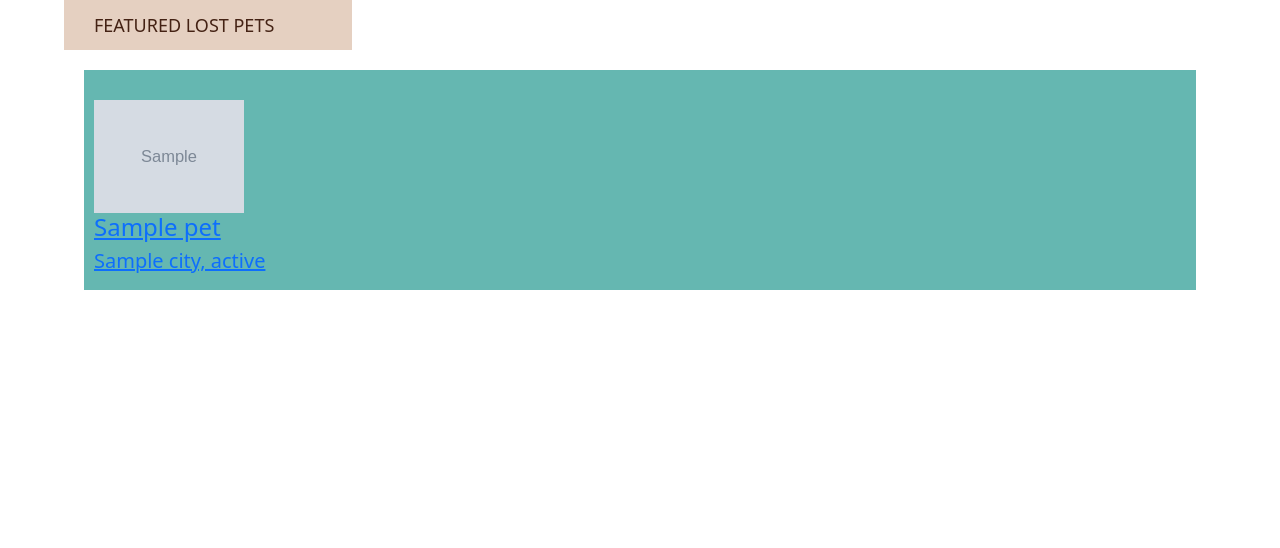
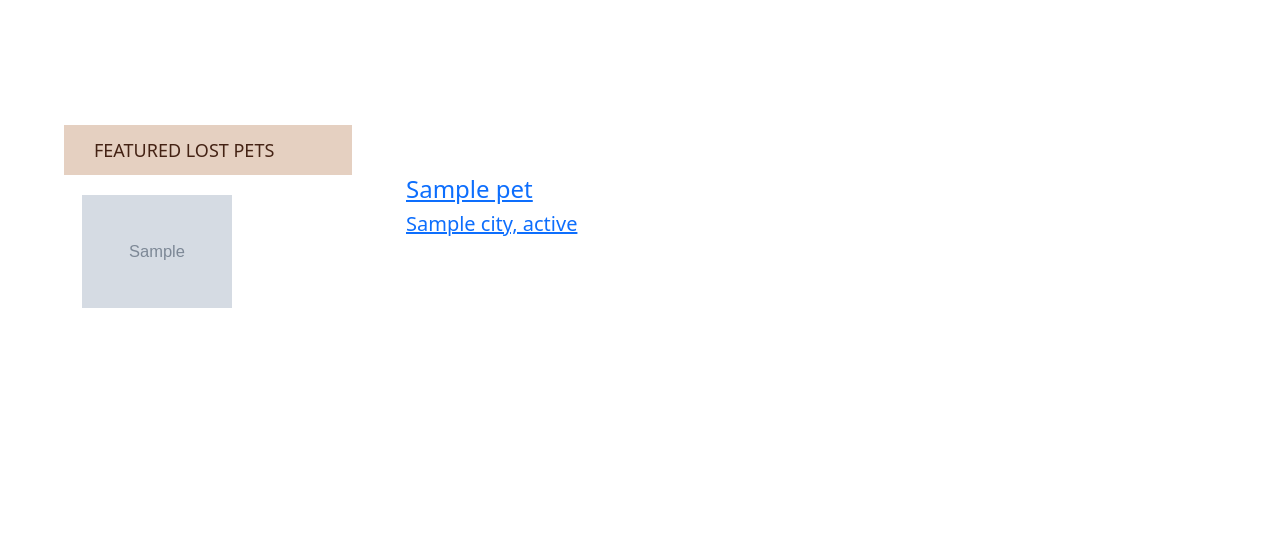
Before and after one commit to chess2022/Lost_and_Hound, a Django app: template main_app/templates/pets/index.html in a window 1280 px wide. Shown: the part 80-628 px from the top of the page. Run offline with Django 4.2, Linux system fonts and the light colour scheme; the template is opened without the code that fills it: most values are stand-ins (such as "Sample title", 1, 10 or a date in 2020); grey boxes marked "Sample" are stand-in pictures.

Commit message:
add minor styling tweaks

```diff
--- a/main_app/static/style.css
+++ b/main_app/static/style.css
@@ -160,7 +160,6 @@ a {
 .index--card {
     display: grid;
     grid-template-columns: repeat(auto-fill, 150px);
-    margin: 20px;
     background-color: #65b7b1;
 }
 
--- a/main_app/templates/pets/detail.html
+++ b/main_app/templates/pets/detail.html
@@ -4,7 +4,7 @@
 
 
 <div class="">
-    <div class="title_flags">
+    <div class="title_flags top-margin">
         <h2>{{ pet.status }} {{ pet.type }}</h2>
     </div>
     <div class="">
--- a/main_app/templates/pets/index.html
+++ b/main_app/templates/pets/index.html
@@ -2,15 +2,15 @@
 {% include 'base3.html' %}
 {% block content %}
 
-<div class="title_flags">
+<div class="title_flags top-margin">
     <p style:"font-weight:bold">Featured Lost Pets</p>
 </div>
 
 
 {% for pet in pets %}
   <a href="{% url 'detail' pet.id %}">
-    <div class="index--card">
-      <div class="index--box">
+    <div class="container">
+      <div class="row row-cols-auto">
         <div class="index--card-photo">
             <div class="pet-photo">
             {% for photo in pet.photo_set.all %}
```
